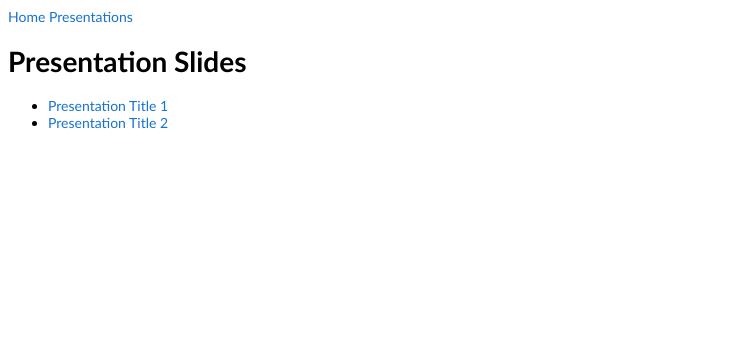
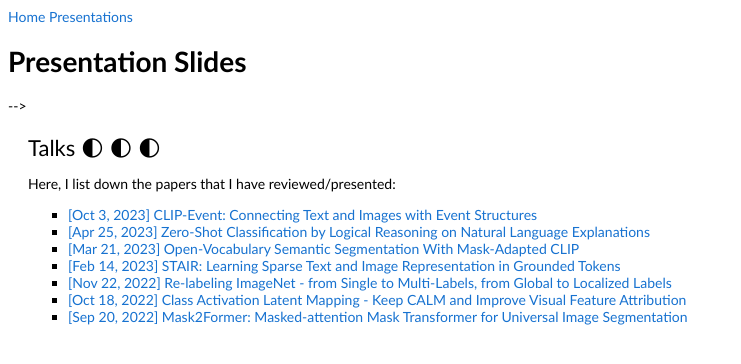
Before and after one commit to ngthanhtin/ngthanhtin.github.io, a Jekyll site: the page presentations.html, which Jekyll copies as it is, in a window 1280 px wide. Shown: the top 364 px of the page, without its empty margins (0-741 px from the left). Built offline with Jekyll 4.4.1, drawn with Linux system fonts in a browser that asks for light colours.

Commit message:
Update presentations.html

```diff
--- a/presentations.html
+++ b/presentations.html
@@ -17,11 +17,59 @@
     </header>
     <main>
         <h1>Presentation Slides</h1>
-        <ul>
+<!--         <ul>
             <li><a href="https://docs.google.com/presentation/d/1...">Presentation Title 1</a></li>
             <li><a href="https://docs.google.com/presentation/d/2...">Presentation Title 2</a></li>
             <!-- Add more links as needed -->
-        </ul>
+        </ul> -->
+        <table style="width:100%;border:0px;border-spacing:0px;border-collapse:separate;margin-right:auto;margin-left:auto;"><tbody>
+
+     		<tr>
+              <td style="padding:20px;width:100%;vertical-align:middle">
+                <heading id="talks">Talks &#127763 &#127763 &#127763</heading>
+                  <p>
+                    <!-- In our lab, we have weekly meetings where the members either present their research or review a paper.  -->
+                    Here, I list down the papers that I have reviewed/presented:
+                  </p>
+
+		<ul style="list-style-type:square;">
+
+		    <li>
+		      <a href="https://docs.google.com/presentation/d/10fMrm3c-EnHM_k98__NnK5e_lemufEmir5LoGp1s4a0/edit?usp=sharing">[Oct 3, 2023] CLIP-Event: Connecting Text and Images with Event Structures</a>
+		    </li>
+		    <li>
+		      <a href="https://docs.google.com/presentation/d/1vrFCwyjRfT2z575tpbE9AjNppzu_Psa4pykWJEu2NKg/edit?usp=sharing">[Apr 25, 2023] Zero-Shot Classification by Logical Reasoning on Natural Language
+Explanations</a>
+		    </li>
+
+		    <li>
+		      <a href="https://docs.google.com/presentation/d/1w0haDsy9RsR0UqmDS2vJKTm-ot7PPmxpYJhPGx64lmc/edit?usp=sharing">[Mar 21, 2023] Open-Vocabulary Semantic Segmentation With Mask-Adapted CLIP </a>
+		    </li>
+		    <!-- 4 -->
+		    <li>
+		      <a href="https://docs.google.com/presentation/d/1L30yCbTVfkphIicOU0JYjBhu5z_4Me0cjcLSr2LOcu4/edit#slide=id.g20703a8677a_0_78">[Feb 14, 2023] STAIR: Learning Sparse Text and Image Representation in Grounded Tokens</a>
+		    </li>
+		    <!-- 3 -->
+		    <li>
+		      <a href="https://docs.google.com/presentation/d/1nW0lQZXS1ERXmSGtzEyBcLosnw8OsdQCGM87H1vHels/edit?usp=sharing">[Nov 22, 2022] Re-labeling ImageNet - from Single to Multi-Labels, from Global to Localized Labels</a>
+		    </li>
+		    <!-- 2 -->
+		    <li>
+		      <a href="https://docs.google.com/presentation/d/11LSAUoDC0QSogBQZrHWoM7Zc3ocMQdHc_FC8339FB2M/edit#slide=id.p">[Oct 18, 2022] Class Activation Latent Mapping - Keep CALM and Improve Visual Feature Attribution</a>
+                    </li>
+	            <!-- 1 -->
+                    <li>
+                      <a href="https://docs.google.com/presentation/d/13khKc8L5HbRJWe6wKKxpLvRkpzIPc5I1ejXi9dOgnFs/edit?usp=sharing">[Sep 20, 2022] Mask2Former: Masked-attention Mask Transformer for Universal Image Segmentation</a> </br>
+                    </li>
+
+
+
+                  </ul>
+
+              </td>
+            </tr>
+
+        </tbody></table>
     </main>
     <footer>
         <!-- Footer content -->
```
